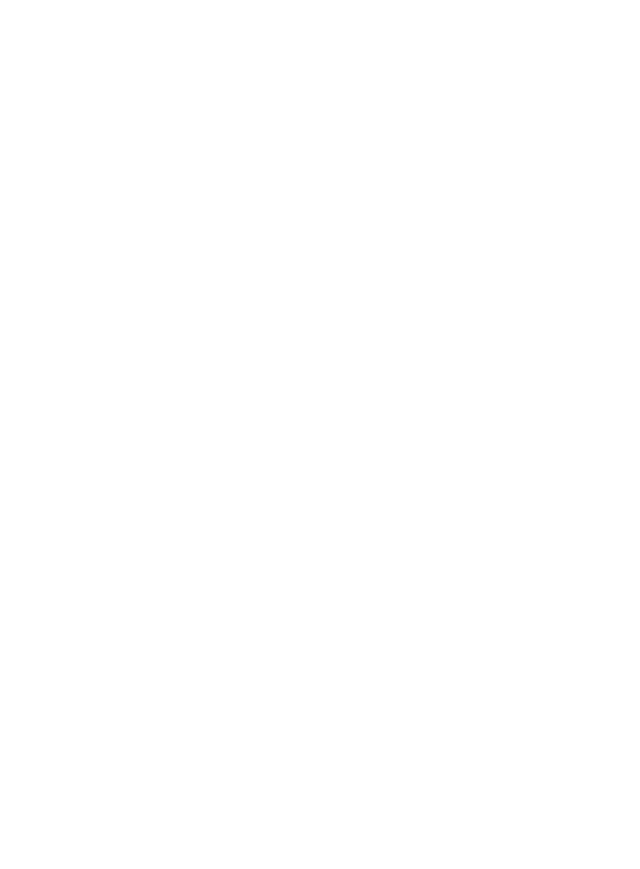
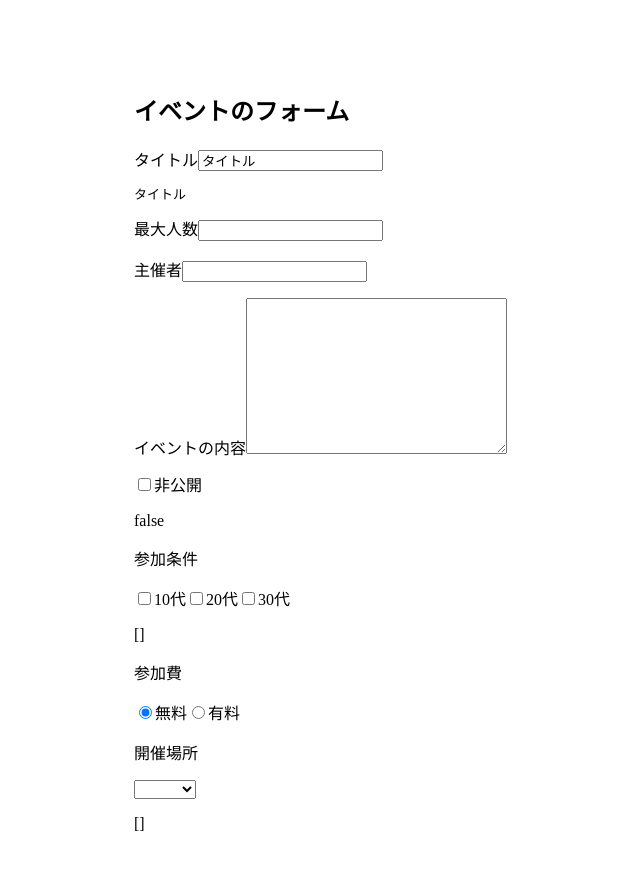
Before and after one commit to gen-ghub/udemy-test-vuejs, a Vue app: page / in a window 1280 px wide. Shown: the part 473-1342 px from the top of the page, without its empty margins (34-674 px from the left). Before the commit the page ends 800 px from the top, so only its background shows below. Built offline with nearby package versions, Linux system fonts and the light colour scheme.

Commit message:
フォームの作り方

```diff
--- a/src/App.vue
+++ b/src/App.vue
@@ -1,7 +1,6 @@
 <template>
   <div>
     <LikeHeader>
-      <h2>皆さん</h2>
       <template>
         <h1>トータルのいいね数</h1>
       </template>
@@ -24,6 +23,77 @@
     <keep-alive>
       <component :is="currentComponent"></component>
     </keep-alive>
+    <div style="padding: 10rem;">
+      <h2>イベントのフォーム</h2>
+      <EventTitle v-model="eventData.title"></EventTitle>
+      <MaxNumber v-model="eventData.maxnumber"></MaxNumber>
+
+      <label for="host">主催者</label>
+      <input
+        id="host"
+        type="text"
+        v-model.trim="eventData.host"
+      >
+      <p>{{ eventData.host }}</p>
+      <label for="detail">イベントの内容</label>
+      <textarea id="detail" cols="30" rows="10" v-model="eventData.detail"></textarea>
+      <pre>{{ eventData.detail }}</pre>
+      <input
+        type="checkbox"
+        id="isPrivate"
+        v-model="eventData.isPrivate"
+      >
+      <label for="isPrivate">非公開</label>
+      <p>{{ eventData.isPrivate }}</p>
+      <p>参加条件</p>
+      <input
+        type="checkbox"
+        id="10"
+        value="10代"
+        v-model="eventData.target"
+      >
+      <label for="10">10代</label>
+      <input
+        type="checkbox"
+        id="20"
+        value="20代"
+        v-model="eventData.target"
+      >
+      <label for="20">20代</label>
+      <input
+        type="checkbox"
+        id="30"
+        value="30代"
+        v-model="eventData.target"
+      >
+      <label for="30">30代</label>
+      <p>{{ eventData.target }}</p>
+      <p>参加費</p>
+      <input
+        type="radio"
+        id="free"
+        value="無料"
+        v-model="eventData.price"
+      >
+      <label for="free">無料</label>
+      <input
+        type="radio"
+        id="paid"
+        value="有料"
+        v-model="eventData.price"
+      >
+      <label for="paid">有料</label>
+      <p>開催場所</p>
+      <select v-model="eventData.location">
+        <option
+          v-for="location in locations"
+          :key="location"
+        >{{ location }}</option>
+
+      </select>
+      <p>{{ eventData.location }}</p>
+    </div>
+
   </div>
 </template>
 
@@ -31,24 +101,33 @@
 import LikeHeader from "./components/LikeHeader.vue";
 import About from "./components/About.vue";
 import Home from "./components/Home.vue";
+import EventTitle from "./components/EventTitle.vue";
+import MaxNumber from "./components/MaxNumber.vue";
 
 export default {
   data() {
     return {
       number: 14,
       currentComponent: "Home",
+      locations: ["東京","大阪", "名古屋"],
+      eventData: {
+        title: "タイトル",
+        maxNumber: 0,
+        host: "",
+        detail:"",
+        isPrivate: false,
+        target: [],
+        price:"無料",
+        location: []
+      }
     };
   },
   components: {
     LikeHeader,
     About,
     Home,
+    EventTitle,
+    MaxNumber,
   },
 };
 </script>
-
-<style scoped>
-div {
-  border: 1px solid blue;
-}
-</style>
--- a/src/components/About.vue
+++ b/src/components/About.vue
@@ -4,17 +4,3 @@
   <input>
   </div>
 </template>
-
-<script>
-export default {
-  destroyed(){
-    console.log("destroyed");
-  },
-  deactivated(){
-    console.log("deactivsted");
-  },
-  activated(){
-    console.log("activated")
-  }
-};
-</script>
--- /dev/null
+++ b/src/components/EventTitle.vue
@@ -0,0 +1,14 @@
+<template>
+  <div>
+    <label for="title">タイトル</label>
+    <input id="title" type="text" :value="value" @input="$emit('input', $event.target.value)">
+    <pre>{{ value }}</pre>
+  </div>
+</template>
+
+
+<script>
+export default {
+  props: ["value"]
+};
+</script>
--- a/src/components/LikeNumber.vue
+++ b/src/components/LikeNumber.vue
@@ -20,9 +20,3 @@
   }
 };
 </script>
-
-<style scoped>
-  div{
-    border:  1px solid red;
-  }
-</style>
--- /dev/null
+++ b/src/components/MaxNumber.vue
@@ -0,0 +1,17 @@
+<template>
+  <div>
+    <label for="maxNumber">最大人数</label>
+      <input
+        id="maxNumber"
+        type="nmber"
+        :value="value" @input="$emit('input', $event.target.value)"
+      >
+      <p>{{ value }}</p>
+  </div>
+</template>
+
+<script>
+export default {
+  props:["value"]
+};
+</script>
```
